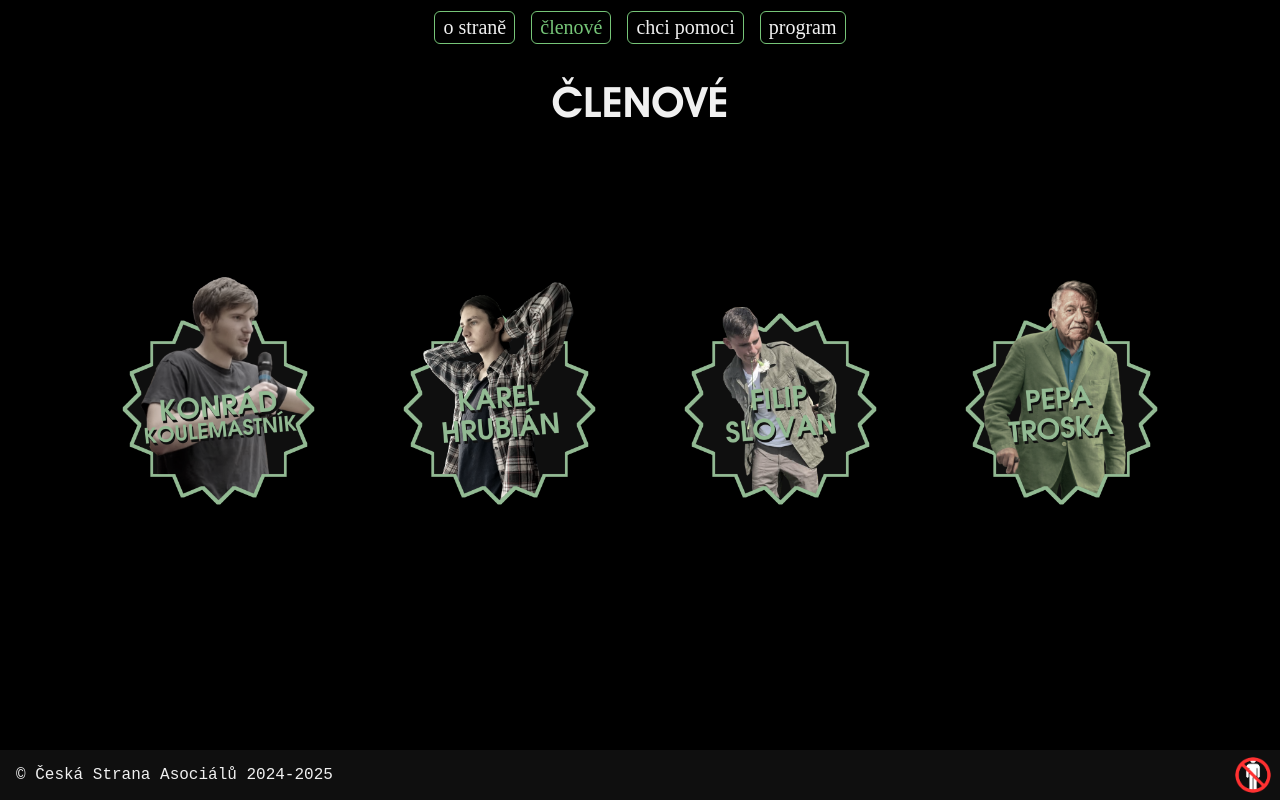
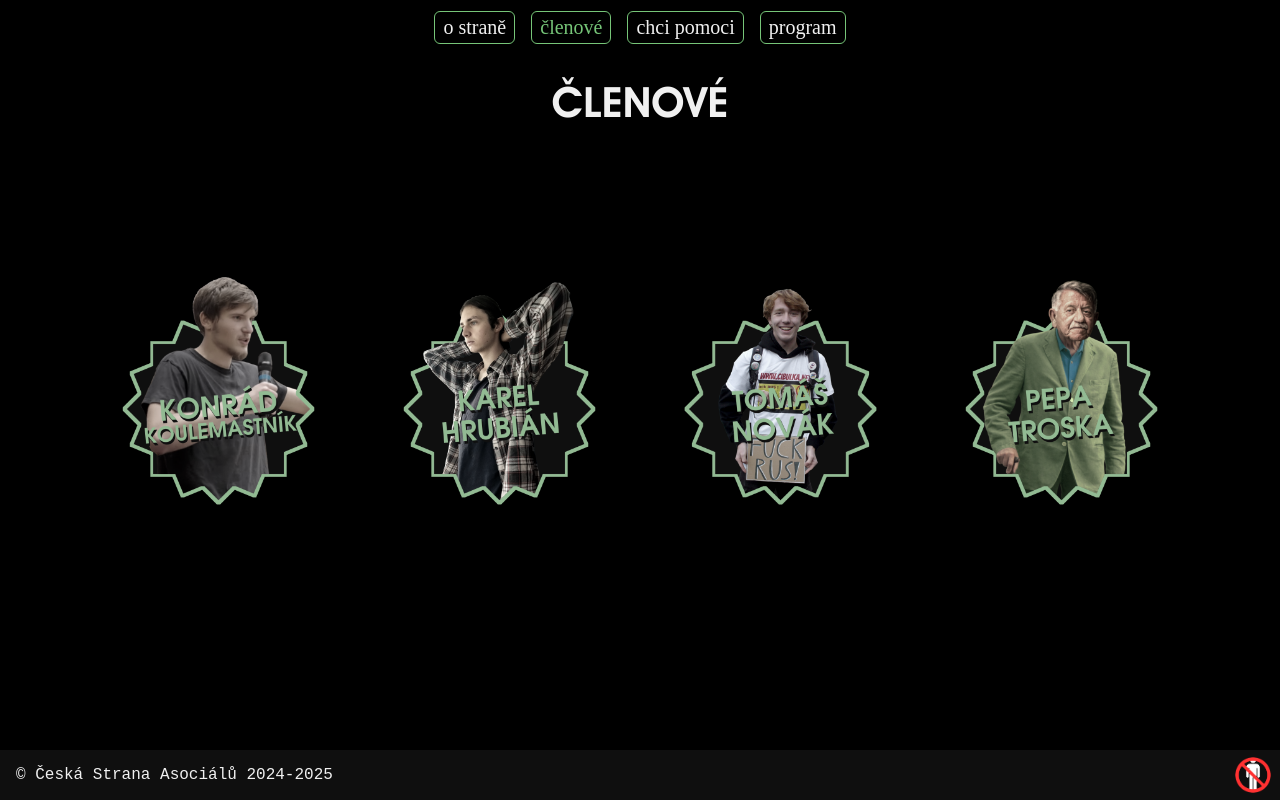
Before and after one commit to CAsocialu/CAsocialu.github.io, a React (Create React App) app: page /clenove in a window 1280 px wide. Built offline with nearby package versions, Linux system fonts and the light colour scheme; a web font is replaced by a local one.

Commit message:
Update Členové.js

```diff
--- a/src/pages/Členové/Členové.js
+++ b/src/pages/Členové/Členové.js
@@ -3,7 +3,7 @@ import { Helmet } from 'react-helmet-async'
 import './Členové.css'
 import Konrád from '../../images/members/konrad.webp'
 import Karel from '../../images/members/kaja.webp'
-import Filip from '../../images/members/filip.webp'
+import Tomáš from '../../images/members/tomas.webp'
 import pepa from '../../images/members/pepa.webp'
 import InstagramLogo from '../../images/instagramLogo.svg'
 import Title from '../../components/Title/Title'
@@ -29,26 +29,26 @@ const members = [
         description: [
             "první místopředseda",
             "student průmyslové školy (nenávidí svoji školu)",
-            "kočkokluk",
+            "nemá personalitu, jen posílá obrázky kočky",
             "správce stranického twitteru",
-            "zajímá se o filozofii a umění, reálně nic neumí"
+            "reálně nic neumí"
         ],
         sns: {
             ig: "karel_hrubian",
         }
     },
     {
-        img: Filip,
-        name: "Filip Slovan",
+        img: Tomáš,
+        name: "Tomáš Novák",
         description: [
             "druhý místopředseda",
-            "student práva, psychologie a ekonomie",
-            "memer",
-            "vesničan",
-            "ke všemu má poznámku"
+            "student IT",
+            "vyskytuje se všude jen ne ve svém domě",
+            "hrdý uživatel Fabie 1.2 HTP 2006",
+            "umí udělat prdel z čehokoliv a z kohokoliv"
         ],
         sns: {
-            ig: "filip_slovan",
+	    ig: "girix_ii",
         }
     },
     {
```
Also changed, not shown: src/images/members/filip.webp (deleted), src/images/members/tomas.webp (added).
